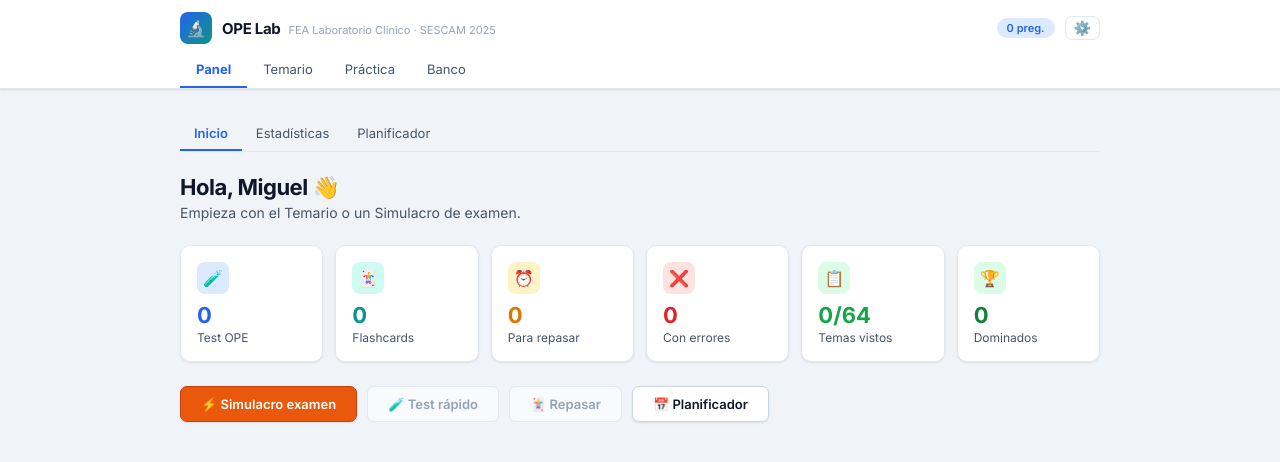
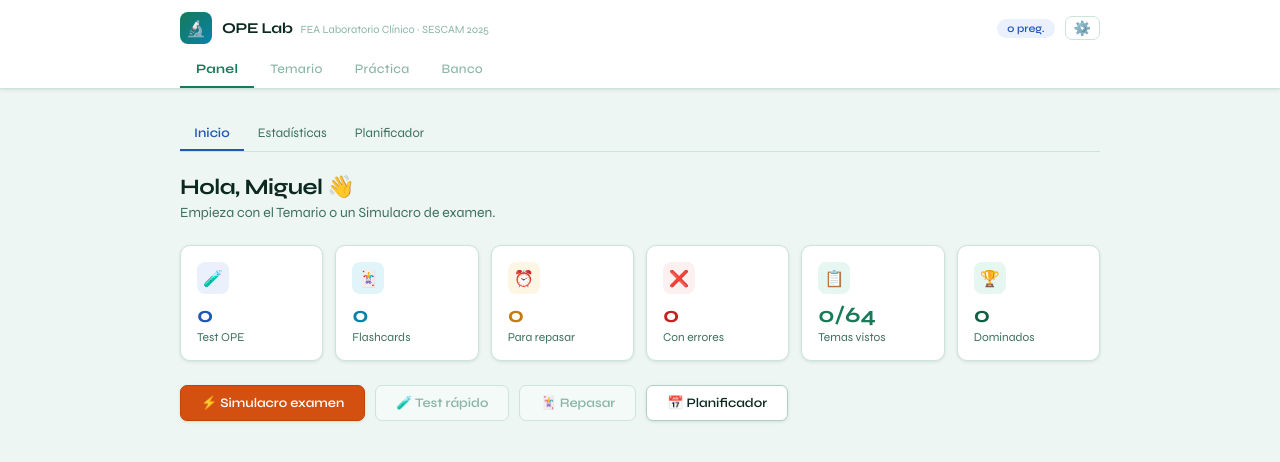
Before and after one commit to migueldejuanasperilla-tech/opelab, a React (Vite) app: page / in a window 1280 px wide. Shown: the top 462 px of the page. Built offline with nearby package versions, Linux system fonts and the light colour scheme.

Commit message:
New design - pastel green blue

```diff
--- a/index.html
+++ b/index.html
@@ -6,10 +6,10 @@
     <title>OPE Lab — FEA Laboratorio Clínico</title>
     <link rel="preconnect" href="https://fonts.googleapis.com">
     <link rel="preconnect" href="https://fonts.gstatic.com" crossorigin>
-    <link href="https://fonts.googleapis.com/css2?family=Inter:wght@400;500;600;700;800&display=swap" rel="stylesheet">
+    <link href="https://fonts.googleapis.com/css2?family=Syne:wght@400;500;600;700;800&family=DM+Mono:wght@400;500&display=swap" rel="stylesheet">
     <style>
       * { margin: 0; padding: 0; box-sizing: border-box; }
-      body { font-family: 'Inter', system-ui, sans-serif; }
+      body { font-family: 'Syne', system-ui, sans-serif; }
     </style>
   </head>
   <body>
--- a/src/App.jsx
+++ b/src/App.jsx
@@ -94,27 +94,27 @@ async function splitPdfIfNeeded(file){
 
 // ── Theme ────────────────────────────────────────────────────────────────────
 const T={
-  bg:'#f0f4f8',surface:'#ffffff',card:'#f8fafc',
-  border:'#e2e8f0',border2:'#cbd5e1',
-  text:'#0f172a',muted:'#475569',dim:'#94a3b8',
-  blue:'#2563eb',blueDk:'#1d4ed8',blueS:'#dbeafe',blueText:'#1e3a8a',
-  green:'#16a34a',greenDk:'#15803d',greenS:'#dcfce7',greenText:'#14532d',
-  teal:'#0d9488',tealDk:'#0f766e',tealS:'#ccfbf1',tealText:'#134e4a',
-  amber:'#d97706',amberS:'#fef3c7',amberText:'#78350f',
-  red:'#dc2626',redDk:'#b91c1c',redS:'#fee2e2',redText:'#7f1d1d',
-  purple:'#7c3aed',purpleDk:'#6d28d9',purpleS:'#ede9fe',purpleText:'#3b0764',
-  orange:'#ea580c',orangeS:'#fff7ed',orangeText:'#7c2d12',
+  bg:'#edf6f2',surface:'#ffffff',card:'#f4faf7',
+  border:'#cce4da',border2:'#aed0c4',
+  text:'#0c2820',muted:'#3d7060',dim:'#8ab5a8',
+  blue:'#2057b8',blueDk:'#174494',blueS:'#eaf1fc',blueText:'#174494',
+  green:'#177a5a',greenDk:'#105e44',greenS:'#e6f7f1',greenText:'#0b4232',
+  teal:'#0882a8',tealDk:'#066888',tealS:'#e0f4fa',tealText:'#054f68',
+  amber:'#c47d0a',amberS:'#fef6e4',amberText:'#7a4d06',
+  red:'#c82020',redDk:'#a01818',redS:'#fdf0f0',redText:'#7a1212',
+  purple:'#6b34d4',purpleDk:'#5828aa',purpleS:'#f2eeff',purpleText:'#3d1d82',
+  orange:'#d45010',orangeS:'#fdf3ec',orangeText:'#7a2e08',
 };
-const FONT="'Inter',system-ui,sans-serif";
-const sh={sm:'0 1px 3px rgba(0,0,0,.06),0 1px 2px rgba(0,0,0,.04)',md:'0 4px 6px rgba(0,0,0,.05),0 2px 4px rgba(0,0,0,.04)'};
+const FONT="'Syne',system-ui,sans-serif";
+const sh={sm:'0 1px 4px rgba(0,40,20,.07),0 1px 2px rgba(0,40,20,.04)',md:'0 4px 12px rgba(0,40,20,.08),0 2px 4px rgba(0,40,20,.04)'};
 
 // ── Sections ─────────────────────────────────────────────────────────────────
 const SECTIONS=[
-  {id:'comun',name:'Temario Común y Legislación',emoji:'⚖️',color:'#475569',colorS:'#f1f5f9',colorBorder:'#cbd5e1',desc:'Constitución, autonomía CLM, leyes sanitarias, SESCAM, legislación laboral y ética',tietz:'—',henry:'—',temas:[1,2,3,4,5,6],
+  {id:'comun',name:'Temario Común y Legislación',emoji:'⚖️',color:'#5a8a7a',colorS:'#edf6f2',colorBorder:'#aed0c4',desc:'Constitución, autonomía CLM, leyes sanitarias, SESCAM, legislación laboral y ética',tietz:'—',henry:'—',temas:[1,2,3,4,5,6],
    topics:['T1. Constitución Española: derechos fundamentales y protección de la salud','T1. Estatuto de Autonomía CLM: instituciones y competencias de la Junta. Igualdad y violencia de género','T2. Ley General de Sanidad: organización del SNS, áreas de salud, CCAA','T2. SESCAM: funciones, organización y estructura. Ley de Ordenación Sanitaria CLM','T3. Ley de cohesión y calidad del SNS: prestaciones, garantías, Consejo Interterritorial','T4. Estatuto Marco del personal estatutario. Ley de Prevención de Riesgos Laborales','T5. Ley de derechos y deberes en salud CLM. Documentación sanitaria (Decreto 24/2011)','T6. Plan Dignifica SESCAM: humanización de la asistencia. Estratificación de crónicos']},
   {id:'fundamentos',name:'Fundamentos del Laboratorio',emoji:'🏛️',color:T.blue,colorS:T.blueS,colorBorder:'#93c5fd',desc:'Preanalítica, control de calidad, postanalítica, estadística, gestión, ISO 15189, SIL, instrumentación',tietz:'Secc. I–II caps. 1–9, 16–30',henry:'Parte 1 caps. 1–14',temas:[7,8,9,10,11,12,13,14],
    topics:['T7. Fase preanalítica: obtención, transporte, conservación y criterios de rechazo de muestras','T8. Control de calidad analítico: CCI, PECS/EQA, reglas de Westgard, Seis Sigma, variabilidad biológica','T9. Fase postanalítica: informe del laboratorio, valores de referencia, valores críticos, valor del cambio','T10. Bioestadística: descriptiva, inferencial, correlación, evaluación de pruebas diagnósticas (Se/Sp/VPP/VPN)','T11. Gestión del laboratorio clínico: gestión por procesos, RRHH, indicadores, cuadros de mando','T12. Modelos de gestión de calidad: ISO 15189, Joint Commission, EFQM. Bioética, protección de datos','T13. SIL, inteligencia artificial, Big Data y ciberseguridad en el laboratorio clínico','T14. Principios metodológicos: espectrofotometría, electroforesis, cromatografía, masas, POCT, automatización']},
-  {id:'bioquimica',name:'Bioquímica Clínica',emoji:'🧬',color:'#7c3aed',colorS:'#ede9fe',colorBorder:'#c4b5fd',desc:'Gases, riñón, mineral, glucosa, lípidos, proteínas, hígado, corazón, inflamación, endocrinología, fármacos',tietz:'Secc. III–IV caps. 31–51',henry:'Parte 2 caps. 15–28',temas:[15,16,17,18,19,20,21,22,23,24,25,26,27],
+  {id:'bioquimica',name:'Bioquímica Clínica',emoji:'🧬',color:'#6b34d4',colorS:'#f2eeff',colorBorder:'#c4aff0',desc:'Gases, riñón, mineral, glucosa, lípidos, proteínas, hígado, corazón, inflamación, endocrinología, fármacos',tietz:'Secc. III–IV caps. 31–51',henry:'Parte 2 caps. 15–28',temas:[15,16,17,18,19,20,21,22,23,24,25,26,27],
    topics:['T15. Equilibrio ácido-base y gases sanguíneos: fisiología, gasometría arterial, cooximetría','T16. Función renal y equilibrio hidroelectrolítico: FGe, proteinuria, osmolalidad, patología tubular','T17. Metabolismo mineral: hierro, calcio, magnesio, fósforo, metabolismo óseo y vitamina D','T18. Hidratos de carbono: metabolismo glucídico, diabetes mellitus, HbA1c, insulina, péptido C','T19. Lípidos y lipoproteínas: dislipemias, síndrome metabólico, riesgo cardiovascular','T20. Proteínas plasmáticas: electroforesis, paraproteínas, cadenas ligeras libres, enzimología, porfirias','T21. Función hepatobiliar: marcadores, hepatopatía aguda y crónica, índices de fibrosis, autoinmunidad hepática','T22. Función cardiaca y muscular: troponinas, BNP, síndrome coronario agudo, insuficiencia cardíaca','T23. Marcadores de inflamación y sepsis: PCR, PCT, IL-6, ferritina, dímero D','T24. Función gastrointestinal: páncreas, malabsorción, EII, estudio de heces, sangre oculta','T25. Marcadores tumorales: PSA, AFP, CEA, CA 125, CA 19-9; biopsia líquida, ADN circulante','T26. Función endocrina: hipotálamo-hipófisis, tiroides, paratiroides, suprarrenal, hormonas sexuales','T27. Monitorización de fármacos: farmacocinética, fármacos biológicos, drogas de abuso, intoxicaciones']},
   {id:'liquidos',name:'Orina, Líquidos y Reproducción',emoji:'💧',color:'#0284c7',colorS:'#e0f2fe',colorBorder:'#7dd3fc',desc:'Análisis de orina, líquidos biológicos, seminograma, reproducción asistida y cribado prenatal',tietz:'Cap. 45, 58–59',henry:'Parte 3 caps. 29–30',temas:[28,29,30,31],
    topics:['T28. Estudio de la orina: análisis bioquímico, sedimento urinario, litiasis renal','T29. Líquidos biológicos: ascítico, cefalorraquídeo, pleural, amniótico, pericárdico, sinovial','T30. Líquido seminal: seminograma (criterios OMS), FIV, ICSI, inseminación artificial, donación de gametos','T31. Embarazo: cribado bioquímico de cromosomopatías, DPNI, trastornos hipertensivos del embarazo']},
@@ -124,7 +124,7 @@ const SECTIONS=[
    topics:['T38. Hemostasia y trombosis: factores de coagulación, TP/TTPA/fibrinógeno, fibrinólisis, anticoagulantes (NACO)','T38. Trombofilia: estudio de trombosis venosa y arterial. Control del tratamiento anticoagulante','T39. Inmunohematología: sistemas ABO y Rh, anticuerpos irregulares, prueba de Coombs, crossmatch','T39. Medicina transfusional: componentes sanguíneos, indicaciones, reacciones adversas, hemovigilancia']},
   {id:'microbiologia',name:'Microbiología',emoji:'🦠',color:T.green,colorS:T.greenS,colorBorder:'#86efac',desc:'Bacteriología, micobacterias, hongos, parásitos, virus, serología y patologías infecciosas',tietz:'Secc. VIII caps. 82–89',henry:'Parte 7 caps. 57–66',temas:[40,41,42,43,44,45,46,47,48,49,50],
    topics:['T40. Muestras microbiológicas: obtención, procesamiento, medios de cultivo, tinciones','T41. Identificación microbiológica: antibiograma (EUCAST/CLSI), mecanismos de resistencia, MALDI-TOF','T42. Bacterias aerobias de interés clínico: Gram positivos y Gram negativos','T43. Bacterias anaerobias: Clostridium, Bacteroides, Actinomyces, diagnóstico y clínica','T44. Micobacterias: M. tuberculosis, NTM, Ziehl-Neelsen, MGIT 960, IGRA, PCR, tratamiento','T45. Otros microorganismos: micoplasmas, espiroquetas, clamidias, rickettsias, enfermedades emergentes','T46. Micología: levaduras (Candida, Cryptococcus), hongos filamentosos (Aspergillus), antifúngicos','T47. Parasitología: técnicas de diagnóstico, parásitos de interés clínico, tratamiento antiparasitario','T48. Virología: VIH, hepatitis A/B/C, virus respiratorios, PCR en tiempo real, priones','T49. Diagnóstico serológico: detección de antígenos y anticuerpos, pruebas de cribado y confirmación','T50. Patologías infecciosas: sepsis, infecciones nosocomiales, meningitis, ITS, paciente inmunodeprimido']},
-  {id:'molecular',name:'Biología Molecular y Genética',emoji:'🧪',color:T.teal,colorS:T.tealS,colorBorder:'#5eead4',desc:'Genética humana, citogenética, farmacogenómica y biología molecular diagnóstica',tietz:'Secc. VI caps. 62–73',henry:'Parte 8 caps. 67–75',temas:[51,52,53,54],
+  {id:'molecular',name:'Biología Molecular y Genética',emoji:'🧪',color:T.teal,colorS:T.tealS,colorBorder:'#70c0d8',desc:'Genética humana, citogenética, farmacogenómica y biología molecular diagnóstica',tietz:'Secc. VI caps. 62–73',henry:'Parte 8 caps. 67–75',temas:[51,52,53,54],
    topics:['T51. Genética humana: mutaciones, patrones de herencia, árboles genealógicos','T52. Citogenética: cariotipo, anomalías cromosómicas estructurales y numéricas, diagnóstico prenatal y preimplantacional','T53. Genética aplicada: farmacogenética, cribado poblacional, bases moleculares del cáncer, medicina de precisión','T54. Biología molecular diagnóstica: PCR, NGS, hibridación, array-CGH, exomas, biopsia líquida']},
   {id:'inmunologia',name:'Inmunología',emoji:'🛡️',color:'#0d9488',colorS:'#ccfbf1',colorBorder:'#5eead4',desc:'Sistema inmune, HLA y trasplante, alergias, autoinmunidad sistémica y de órgano, inmunodeficiencias',tietz:'Secc. X caps. 94–100',henry:'Parte 6 caps. 44–56',temas:[55,56,57,58,59,60],
    topics:['T55. Inmunología: sistema inmunitario, complemento, citometría de flujo, poblaciones leucocitarias','T56. Histocompatibilidad: HLA, técnicas de tipificación, trasplante de órganos y tejidos','T57. Enfermedades alérgicas: IgE total y específica, mecanismos de hipersensibilidad, anafilaxia, enfermedad celíaca','T58. Enfermedades autoinmunes órgano-específicas: autoanticuerpos (anti-TPO, anti-MBG, AMA, ANCA órgano-específicos)','T59. Enfermedades autoinmunes sistémicas: ANA, anti-dsDNA, anti-ENA, ANCA, FR, anti-CCP, algoritmos diagnósticos','T60. Inmunodeficiencias congénitas y adquiridas: clasificación, diagnóstico de laboratorio']},
@@ -533,7 +533,7 @@ export default function App(){
   if(!loaded) return(
     <div style={{display:'flex',alignItems:'center',justifyContent:'center',height:'100vh',background:T.bg,fontFamily:FONT}}>
       <div style={{textAlign:'center'}}>
-        <div style={{width:48,height:48,borderRadius:12,background:`linear-gradient(135deg,${T.blue},${T.teal})`,display:'flex',alignItems:'center',justifyContent:'center',fontSize:24,margin:'0 auto 12px'}}>🔬</div>
+        <div style={{width:48,height:48,borderRadius:12,background:`linear-gradient(135deg,${T.green},${T.teal})`,display:'flex',alignItems:'center',justifyContent:'center',fontSize:24,margin:'0 auto 12px'}}>🔬</div>
         <div style={{color:T.muted,fontSize:14}}>Cargando OPE Lab...</div>
       </div>
     </div>
@@ -582,7 +582,7 @@ export default function App(){
         <div style={{maxWidth:960,margin:'0 auto',padding:'0 20px'}}>
           <div style={{display:'flex',alignItems:'center',justifyContent:'space-between',paddingTop:12,paddingBottom:4}}>
             <div style={{display:'flex',alignItems:'center',gap:10}}>
-              <div style={{width:32,height:32,borderRadius:8,background:`linear-gradient(135deg,${T.blue},${T.teal})`,display:'flex',alignItems:'center',justifyContent:'center',fontSize:16}}>🔬</div>
+              <div style={{width:32,height:32,borderRadius:8,background:`linear-gradient(135deg,${T.green},${T.teal})`,display:'flex',alignItems:'center',justifyContent:'center',fontSize:16}}>🔬</div>
               <div><span style={{fontWeight:700,fontSize:15,color:T.text,letterSpacing:-0.3}}>OPE Lab</span><span style={{color:T.dim,fontSize:11,marginLeft:8}}>FEA Laboratorio Clínico · SESCAM 2025</span></div>
             </div>
             <div style={{display:'flex',gap:6,alignItems:'center'}}>
@@ -594,7 +594,7 @@ export default function App(){
           </div>
           <div style={{display:'flex',marginTop:4,gap:0}}>
             {navItems.map(n=>(
-              <button key={n.id} onClick={()=>setTab(n.id)} style={{padding:'9px 16px',background:'none',border:'none',cursor:'pointer',fontSize:13,fontWeight:normalizedTab===n.id?700:400,color:normalizedTab===n.id?T.blue:T.muted,borderBottom:`2px solid ${normalizedTab===n.id?T.blue:'transparent'}`,whiteSpace:'nowrap',fontFamily:FONT,transition:'color 0.15s'}}>
+              <button key={n.id} onClick={()=>setTab(n.id)} style={{padding:'9px 16px',background:'none',border:'none',cursor:'pointer',fontSize:13,fontWeight:normalizedTab===n.id?700:500,color:normalizedTab===n.id?T.green:T.dim,borderBottom:`2px solid ${normalizedTab===n.id?T.green:'transparent'}`,whiteSpace:'nowrap',fontFamily:FONT,transition:'color 0.15s',letterSpacing:'0.3px'}}>
                 {n.label}
               </button>
             ))}
```
